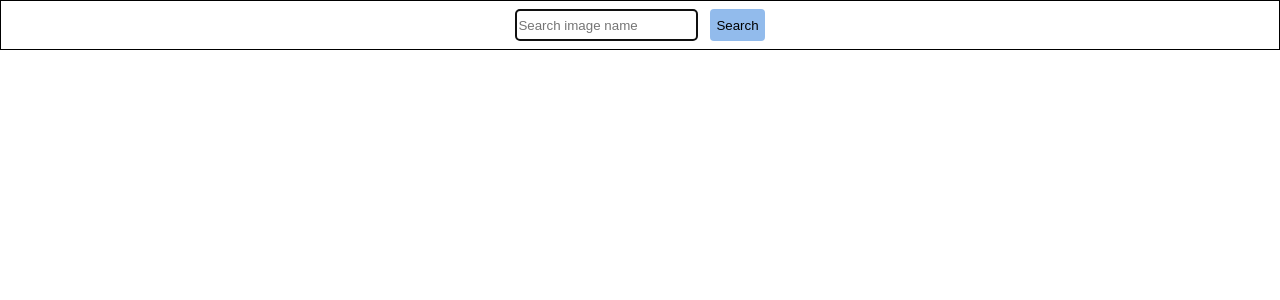
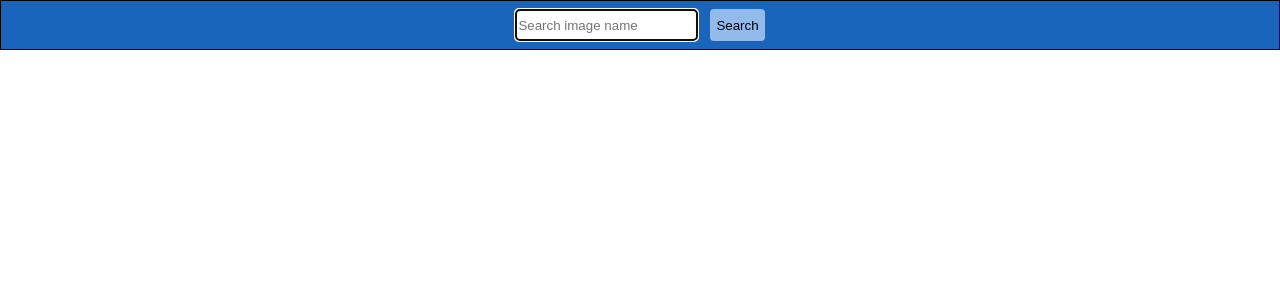
Before and after one commit to Olha-buz/goit-react-hw-03-image-finder, a React (Create React App) app: page / in a window 1280 px wide. Shown: the top 300 px of the page. Built offline with nearby package versions, Linux system fonts and the light colour scheme.

Commit message:
fix/modal close

```diff
--- a/src/components/Modal/Modal.jsx
+++ b/src/components/Modal/Modal.jsx
@@ -44,5 +44,5 @@ export default Modal;
 Modal.propTypes = {
     url: PropTypes.string,
     alt: PropTypes.string,
-    handleBackdropClick: PropTypes.func,
+    onClose: PropTypes.func,
 }
--- a/src/components/SearchBar/SearchBar.module.css
+++ b/src/components/SearchBar/SearchBar.module.css
@@ -4,6 +4,7 @@
      display: flex;
      justify-content: center;
      align-items: center;
+     background-color: #1A65BC;
 }
 
 .formSearch {
```
Also changed, not shown: src/components/App.jsx (+0 -23 lines).
